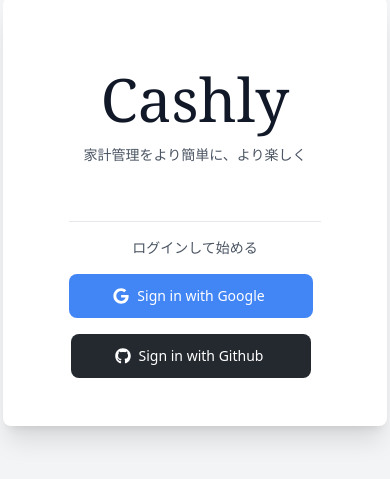
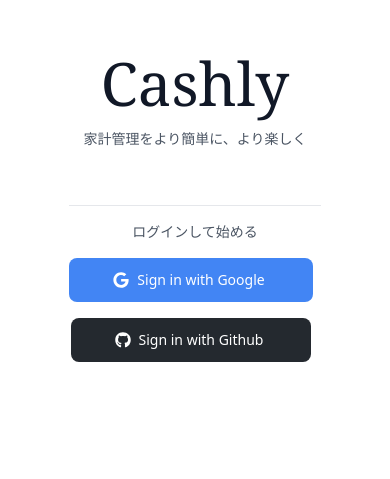
Before and after one commit to Irori235/budget-app, a React (Vite) app: page / in a window 390 px wide. Shown: the part 211-690 px from the top of the page. Built offline with nearby package versions, Linux system fonts and the light colour scheme; no server answers.

Commit message:
:lipstick: モバイル対応他

```diff
--- a/index.html
+++ b/index.html
@@ -4,6 +4,16 @@
     <meta charset="UTF-8" />
     <link rel="icon" type="image/svg+xml" href="/favicon.svg" />
     <meta name="viewport" content="width=device-width, initial-scale=1.0" />
+
+    <meta property="og:title" content="Cashly" />
+    <meta
+      property="og:description"
+      content="Cashly - 家計管理をより簡単に、より楽しく"
+    />
+    <meta property="og:type" content="website" />
+    <meta property="og:url" content="https://cashly.irori235.dev" />
+    <meta property="og:image" content="./public/og-img.png" />
+
     <title>Cashly</title>
   </head>
   <body>
--- a/src/components/BudgetTable.tsx
+++ b/src/components/BudgetTable.tsx
@@ -21,7 +21,7 @@ const BudgetTable: React.FC<BudgetTableProps> = ({
     .reduce((sum, item) => sum + item.cost, 0);
 
   const diff = budget.monthBudget - totalCost;
-  const symbol = diff >= 0 ? "△" : "▽";
+  const symbol = diff >= 0 ? "▲" : "▼";
   const color = diff >= 0 ? "text-green-500" : "text-pink-500";
 
   return (
@@ -76,13 +76,8 @@ const BudgetTable: React.FC<BudgetTableProps> = ({
         <tfoot className="bg-white">
           <tr>
             <td
-              colSpan={3}
-              className="px-6 py-3 text-xs font-medium text-gray-500 uppercase tracking-wider"
-            >
-              {" "}
-            </td>
-            <td
-              className={`w-4/12 px-6 py-3 font-light  uppercase tracking-wider ${color} text-center`}
+              colSpan={4}
+              className={`w-4/12 px-6 py-3 font-light  uppercase tracking-wider ${color} text-right`}
             >
               {symbol} {Math.abs(diff)}
             </td>
--- a/src/pages/LoginPage.tsx
+++ b/src/pages/LoginPage.tsx
@@ -36,8 +36,8 @@ const LoginPage: React.FC = () => {
   };
 
   return (
-    <div className="flex items-center justify-center min-h-screen bg-gray-100">
-      <div className="container mx-auto px-4 py-12 max-w-sm flex flex-col items-center space-y-4 gap-4 bg-white rounded-lg shadow-xl">
+    <div className="flex items-center justify-center min-h-screen bg-white sm:bg-gray-100 ">
+      <div className="container mx-auto px-4 py-8 max-w-sm flex flex-col items-center space-y-4 gap-4 bg-white rounded-lg sm:shadow-xl">
         <div className="flex flex-col items-center py-6 space-y-4">
           <h1 className="text-6xl font-serif font-light text-gray-900">
             Cashly
@@ -47,7 +47,7 @@ const LoginPage: React.FC = () => {
           </p>
         </div>
 
-        <div className="flex flex-col items-center space-y-4">
+        <div className="flex flex-col items-center pb-8 space-y-4">
           <hr className="w-full" />
           <p className="text-sm font-serif text-gray-600">ログインして始める</p>
           <GoogleSignInButton onClick={handleGoogleLogin} />
```
Also changed, not shown: public/og-img.png (added).
